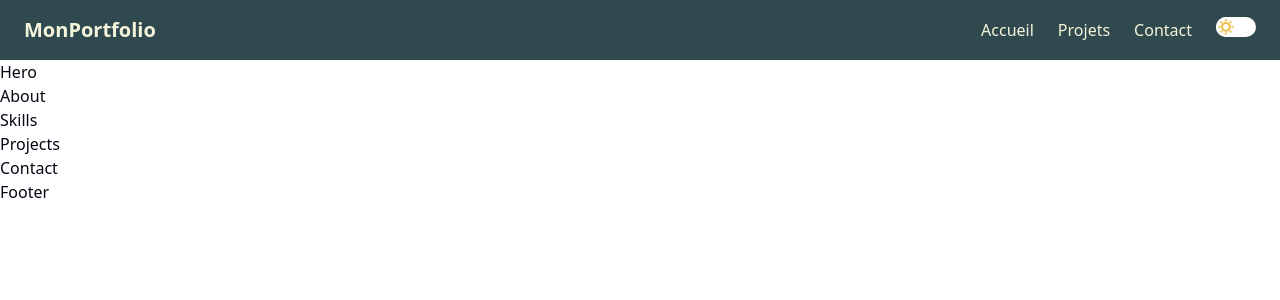
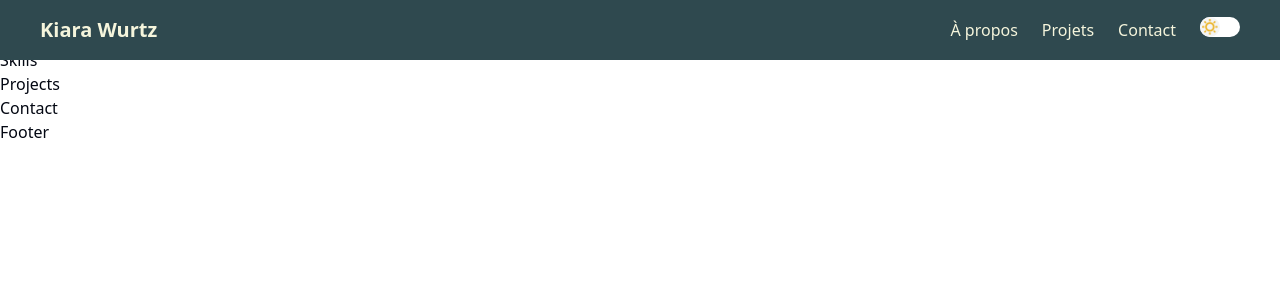
Before and after one commit to Kiaraw/portfolio, a Next.js app in the folder front/: page / in a window 1280 px wide. Shown: the top 300 px of the page. Built offline with nearby package versions, Linux system fonts and the light colour scheme.

Commit message:
UPD, j'ai finis le gros de la navbar

```diff
--- a/front/app/globals.css
+++ b/front/app/globals.css
@@ -123,3 +123,13 @@
     @apply bg-background text-foreground;
   }
 }
+
+/* Scroll fluide pour les ancres */
+html {
+  scroll-behavior: smooth;
+}
+
+/* Décalage des sections pour navbar fixed */
+section {
+  scroll-margin-top: 96px;
+}
--- a/front/components/Navbar.tsx
+++ b/front/components/Navbar.tsx
@@ -1,6 +1,5 @@
 "use client";
 
-import Link from "next/link";
 import Image from "next/image";
 import { useState, useEffect } from "react";
 import * as SwitchPrimitive from "@radix-ui/react-switch";
@@ -9,31 +8,24 @@ const Navbar = () => {
   const [isOpen, setIsOpen] = useState(false);
   const [darkMode, setDarkMode] = useState(false);
 
-  const toggleMenu = () => setIsOpen(!isOpen);
-  const toggleDarkMode = () => setDarkMode(!darkMode);
-
   useEffect(() => {
-    if (darkMode) {
-      document.documentElement.classList.add("dark");
-    } else {
-      document.documentElement.classList.remove("dark");
-    }
+    document.documentElement.classList.toggle("dark", darkMode);
   }, [darkMode]);
 
   const ThemeSwitch = () => {
-    const w = 40; // largeur en px
-    const h = 20; // hauteur en px
-    const circle = 20; // diamètre du rond
+    const w = 40;
+    const h = 20;
+    const circle = 20;
 
     return (
       <SwitchPrimitive.Root
         checked={darkMode}
-        onCheckedChange={toggleDarkMode}
-        className="relative rounded-full transition-colors duration-300 cursor-pointer"
+        onCheckedChange={() => setDarkMode(!darkMode)}
+        className="relative rounded-full cursor-pointer transition-colors duration-300"
         style={{
           width: w,
           height: h,
-          backgroundColor: darkMode ? "#252525ff" : "#ffffffff",
+          backgroundColor: darkMode ? "#252525" : "#ffffff",
         }}
       >
         <span
@@ -41,13 +33,15 @@ const Navbar = () => {
           style={{
             width: circle,
             height: circle,
-            transform: darkMode ? `translateX(${w - circle}px)` : "translateX(0px)",
-            backgroundColor: darkMode ? "#ffffffff" : "#ffffffff",
+            transform: darkMode
+              ? `translateX(${w - circle}px)`
+              : "translateX(0px)",
+            backgroundColor: "#f5f5f5",
           }}
         >
           <Image
             src={darkMode ? "/moon.png" : "/sun.png"}
-            alt={darkMode ? "Lune" : "Soleil"}
+            alt="theme icon"
             width={16}
             height={16}
           />
@@ -57,26 +51,36 @@ const Navbar = () => {
   };
 
   return (
-    <nav className="bg-[#2F494F] text-[#F5F5DC] px-6 py-4 flex items-center justify-between">
-      <div className="text-xl font-bold">MonPortfolio</div>
+    <nav className="fixed top-0 left-0 w-full z-50 bg-[#2F494F] text-[#F5F5DC] px-6 py-4 flex items-center justify-between">
+      {/* Titre */}
+      <div className="text-xl font-bold relative left-4">
+        Kiara Wurtz
+      </div>
 
-      <ul className="hidden md:flex items-center space-x-6">
-        <li><Link href="/">Accueil</Link></li>
-        <li><Link href="/projets">Projets</Link></li>
-        <li><Link href="/contact">Contact</Link></li>
+      {/* Desktop */}
+      <ul className="hidden md:flex items-center space-x-6 relative right-4">
+        <li><a href="#about">À propos</a></li>
+        <li><a href="#projects">Projets</a></li>
+        <li><a href="#contact">Contact</a></li>
         <li><ThemeSwitch /></li>
       </ul>
 
+      {/* Mobile */}
       <div className="flex items-center md:hidden space-x-4">
         <ThemeSwitch />
-        <button className="text-[#6FC18A]" onClick={() => setIsOpen(!isOpen)}>☰</button>
+        <button
+          className="text-[#6FC18A]"
+          onClick={() => setIsOpen(!isOpen)}
+        >
+          ☰
+        </button>
       </div>
 
       {isOpen && (
-        <ul className="absolute top-16 left-0 w-full bg-[#2F494F] flex flex-col items-center py-4 space-y-4 md:hidden">
-          <li><Link href="/" onClick={() => setIsOpen(false)}>Accueil</Link></li>
-          <li><Link href="/projets" onClick={() => setIsOpen(false)}>Projets</Link></li>
-          <li><Link href="/contact" onClick={() => setIsOpen(false)}>Contact</Link></li>
+        <ul className="absolute top-full left-0 w-full bg-[#2F494F] flex flex-col items-center py-4 space-y-4 md:hidden">
+          <li><a href="#about" onClick={() => setIsOpen(false)}>À propos</a></li>
+          <li><a href="#projects" onClick={() => setIsOpen(false)}>Projets</a></li>
+          <li><a href="#contact" onClick={() => setIsOpen(false)}>Contact</a></li>
         </ul>
       )}
     </nav>
```
